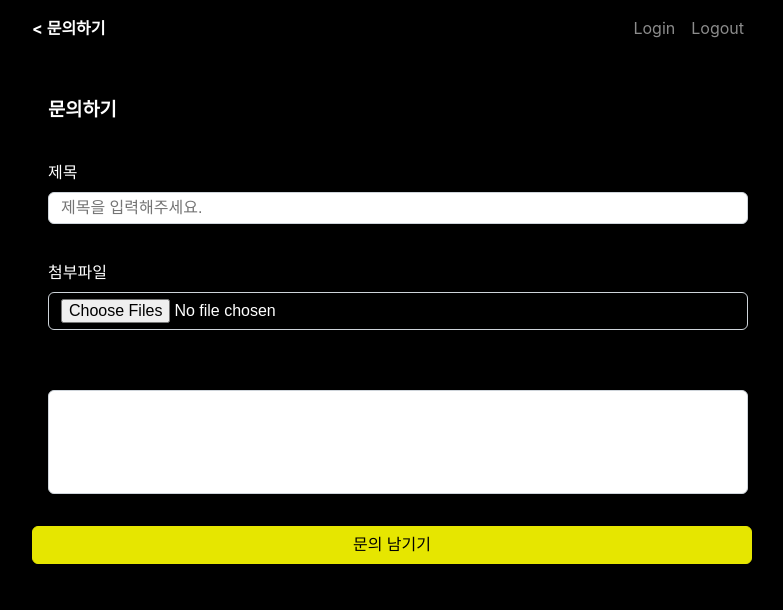
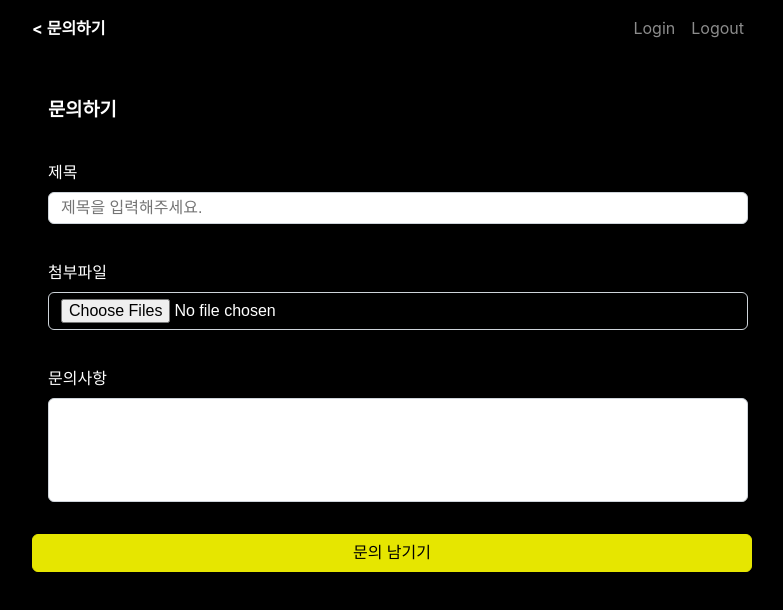
Before and after one commit to HJK9810/BoardProject-React, a React (Create React App) app: page /add in a window 1280 px wide. Shown: the top 610 px of the page, without its empty margins (248-1031 px from the left). Built offline with nearby package versions, Linux system fonts and the light colour scheme.

Commit message:
change classname

```diff
--- a/src/screen/add.screen.tsx
+++ b/src/screen/add.screen.tsx
@@ -75,7 +75,7 @@ function Add() {
           <input type="file" className="form-control" multiple onChange={(e) => setFiles(e.target.files)} />
         </div>
         <div className="p-3 mt-1">
-          <label className="form-label"></label>
+          <label className="form-label">문의사항</label>
           <textarea className="form-control" rows={5} style={{resize: "none"}} onChange={(e) => setContents(e.target.value)} />
         </div>
       </form>
--- a/src/screen/edit.screen.tsx
+++ b/src/screen/edit.screen.tsx
@@ -96,7 +96,7 @@ function Edit() {
         <h6 className="p-3 mb-1">기존 첨부파일</h6>
         <ImageView image={image} setImage={(p: any) => setImage(p)} check={true} />
         <div className="p-3 mt-1">
-          <label className="form-label"></label>
+          <label className="form-label">문의사항</label>
           <textarea className="form-control" rows={5} style={{resize: "none"}} value={contents} onChange={(e) => setContents(e.target.value)} />
         </div>
       </form>
--- a/src/screen/image.view.tsx
+++ b/src/screen/image.view.tsx
@@ -46,7 +46,7 @@ function ImageView({image, check, setImage}: props) {
         {image ? image.map((el: string, i: number) => (el ? showImage(el, i) : null)) : null}
       </div>
 
-      <div className={"modal-backdrop show" + (show ? "" : " hideItem")}></div>
+      <div className={"modal-backdrop show" + (show ? "" : " d-none")}></div>
       <div role="dialog" aria-modal={show} className="modal show" tabIndex={-1} style={{display: show ? "block" : "none"}}>
         <div className="modal-dialog modal-content">
           <div className="text-center modal-body">
--- a/src/screen/view.screen.tsx
+++ b/src/screen/view.screen.tsx
@@ -54,14 +54,14 @@ function ViewOne() {
       <h5 className="p-3 mb-1">상세내용</h5>
       <div className="p-3 m-2 bg-dark rounded">{post.contents}</div>
 
-      <div className={post.answers ? "" : "hideItem"}>
+      <div className={post.answers ? "" : "d-none"}>
         <Answer answers={post.answers} viewId={`${id}`} token={cookie.token} setACount={(c: any) => setACount(c)} />
       </div>
 
-      <button className={"btn btn-warning my-4 widthMax" + (user.sub === email ? "" : " hideItem")} onClick={(e) => navigate(`/edit/${id}`)}>
+      <button className={"btn btn-warning my-4 widthMax" + (user.sub === email ? "" : " d-none")} onClick={(e) => navigate(`/edit/${id}`)}>
         수정하기
       </button>
-      <button className={"btn btn-warning my-4 widthMax" + (user.auth.includes("ADMIN") ? "" : " hideItem")} onClick={(e) => navigate(`/addAnswer/${id}`)}>
+      <button className={"btn btn-warning my-4 widthMax" + (user.auth.includes("ADMIN") ? "" : " d-none")} onClick={(e) => navigate(`/addAnswer/${id}`)}>
         답변하기
       </button>
     </div>
```
